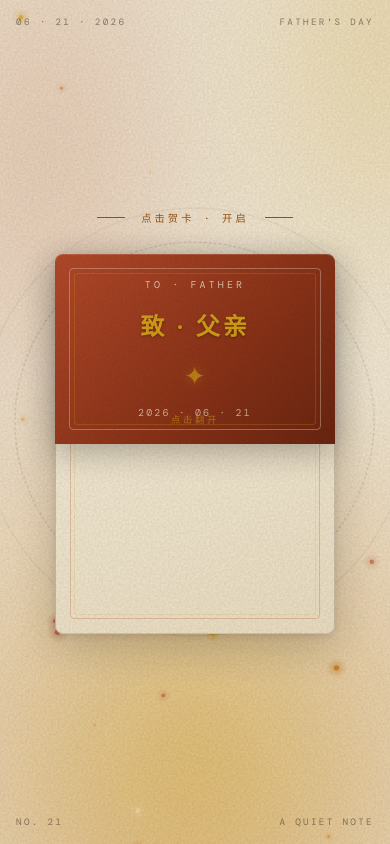
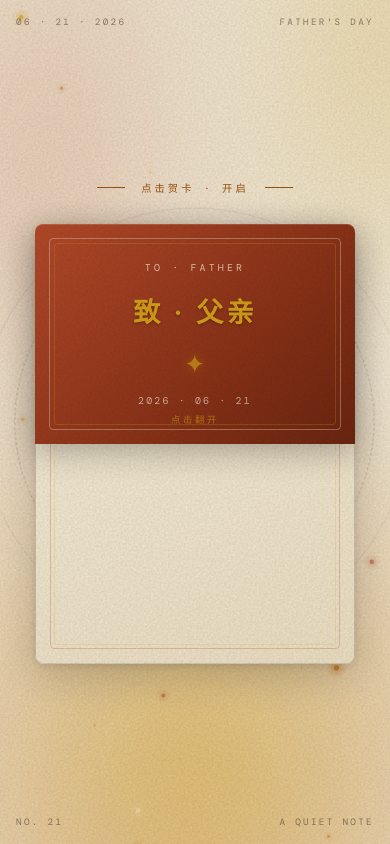
Before and after one commit to zjscjyh-bot/fathers-day-2026, a plain HTML site: page index.html in a window 390 px wide. Drawn offline with nearby package versions, Linux system fonts and the light colour scheme; a web font is replaced by a local one.

Commit message:
放大手机端贺卡尺寸, 修复翻开后封面背面遮挡标题下半部分

```diff
--- a/styles.css
+++ b/styles.css
@@ -251,7 +251,8 @@ body {
   z-index: 3;
 }
 .card.is-open .card__top {
-  transform: rotateX(-175deg);
+  transform: rotateX(-178deg) translateZ(-2px);
+  z-index: 0;
 }
 
 .card__cover,
@@ -415,10 +416,10 @@ body {
   .meta--tl, .meta--bl { left: 1rem; }
   .meta--tr, .meta--br { right: 1rem; }
   .scene { gap: 1.8rem; padding: 1.5rem; }
-  .card { width: 280px; height: 380px; }
-  .card__title { font-size: 2.4rem; }
-  .card__cover-title { font-size: 1.5rem; }
-  .card__inside { padding: 1.8rem 1.4rem; }
+  .card { width: 320px; height: 440px; }
+  .card__title { font-size: 2.8rem; }
+  .card__cover-title { font-size: 1.7rem; }
+  .card__inside { padding: 2rem 1.6rem; }
   .hint { font-size: 0.64rem; }
   .hint__line { width: 28px; }
 }
```
